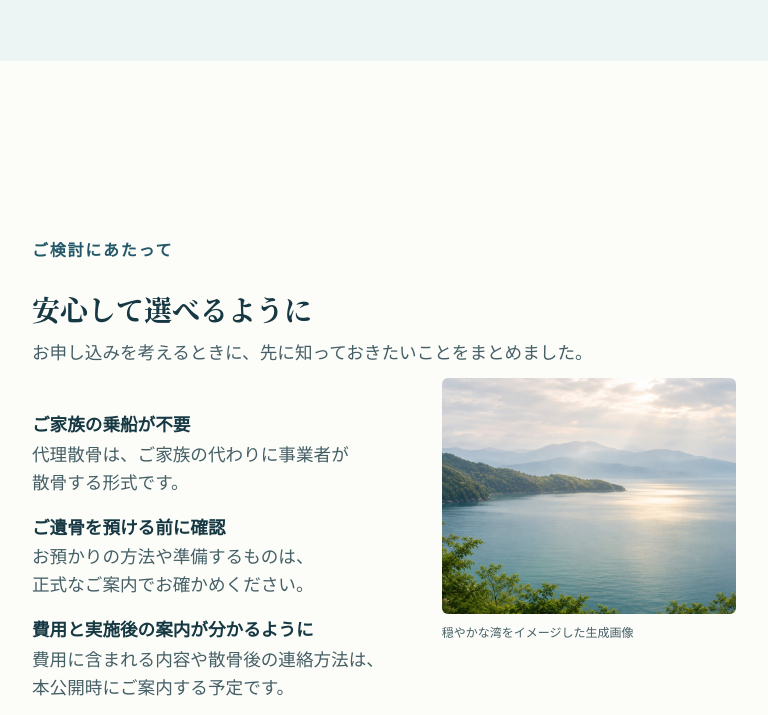
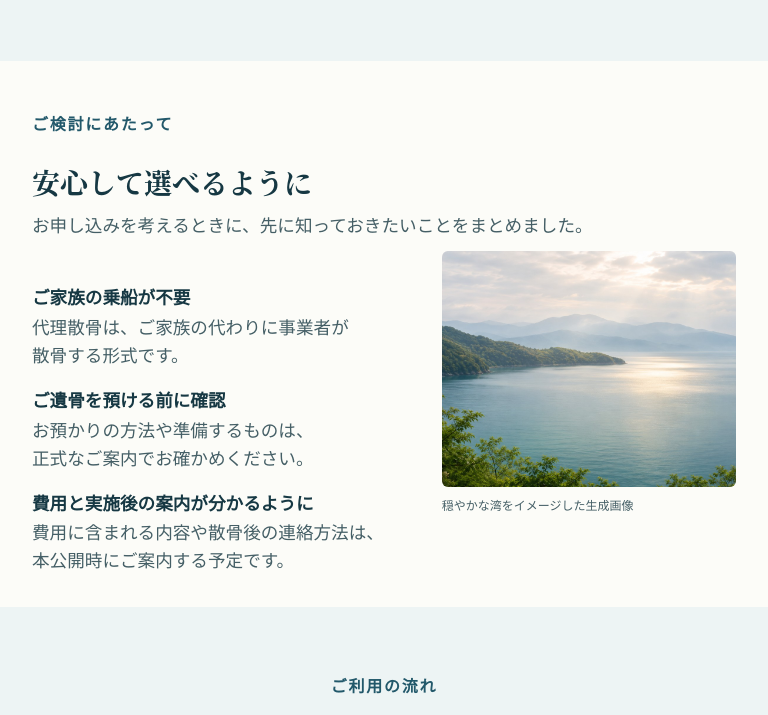
Before and after one commit to pidamgallery/pet-ocean-memorial-lp, a plain HTML site: page index.html in a window 768 px wide. Shown: the part 1665-2380 px from the top of the page. Drawn offline with Linux system fonts and the light colour scheme.

Commit message:
Fit portrait tablet features section to its content

```diff
--- a/style.css
+++ b/style.css
@@ -217,6 +217,15 @@ figcaption { color: var(--muted); margin-top: .5rem; font-size: .75rem; }
   .hero-actions { margin-top: clamp(1.2rem, 5svh, 2.25rem); }
 }
 
+/* Portrait tablets size this section to its content instead of a full screen. */
+@media (min-width: 768px) and (max-width: 1024px) and (orientation: portrait) {
+  .features {
+    min-block-size: 0;
+    padding-block: clamp(3rem, 6vw, 4rem);
+    align-content: start;
+  }
+}
+
 @media (min-width: 681px) and (max-height: 760px) {
   .hero { min-height: min(505px, max(0px, calc(100svh - 96px))); }
   .hero-copy { padding-block: clamp(1rem, 3svh, 1.6rem) clamp(1rem, 4svh, 2.25rem); }
```
